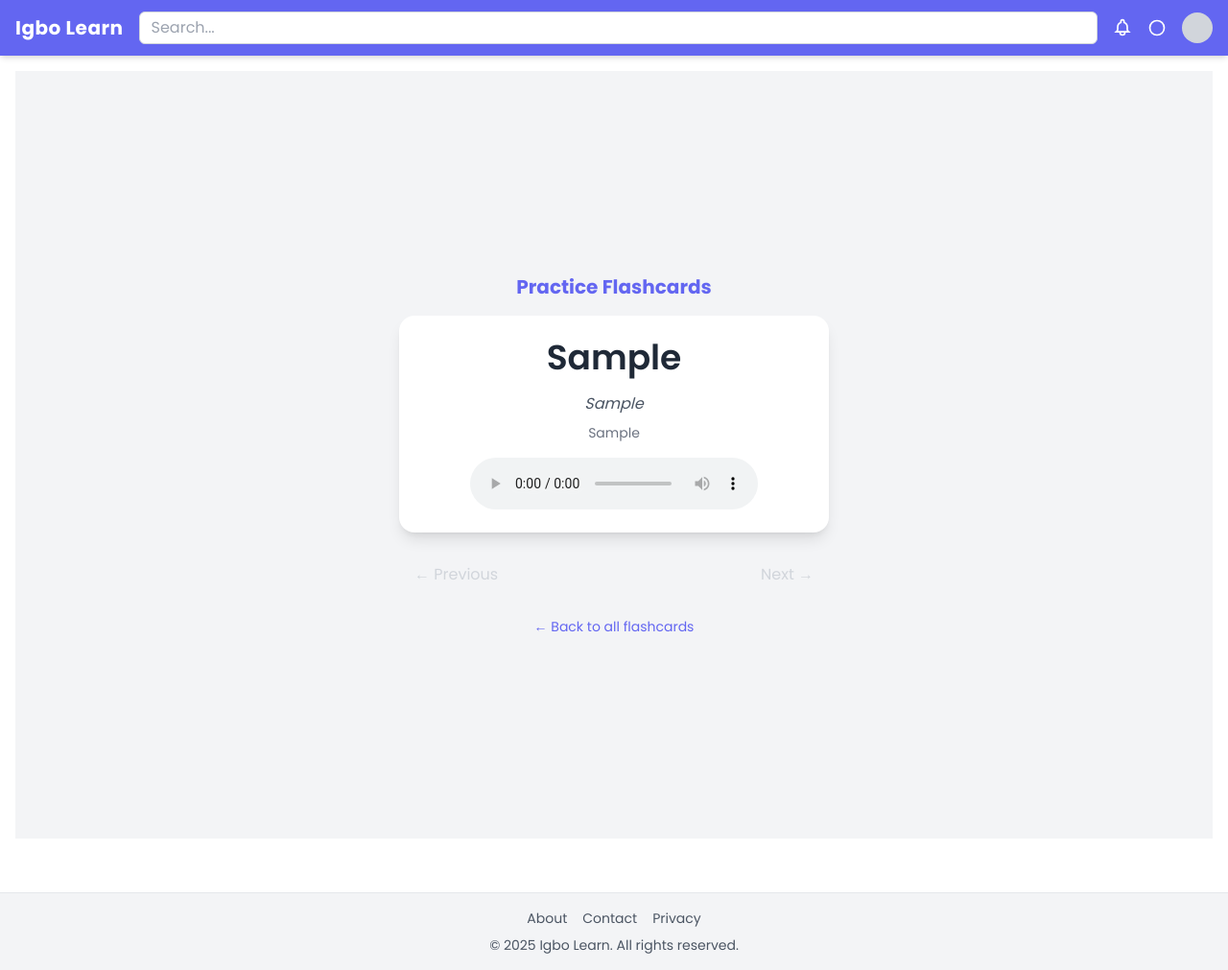
After one commit to inwosu11/igbo_learn, a Django app: page /flashcards/practice/ in a window 1280 px wide. The commit adds this page. Shown: the whole page at 96% size. Run offline with Django 4.2, Linux system fonts and the light colour scheme; tables that the repository leaves empty hold one stand-in row (values such as "Sample post"); style sheets or scripts are compiled from the project's sources.

Commit message:
Added rough draft of flashcard look

```diff
--- /dev/null
+++ b/vocab/templates/vocab/flashcard_practice.html
@@ -0,0 +1,43 @@
+{% extends 'base.html' %}
+{% block content %}
+<div class="min-h-screen flex flex-col justify-center items-center  bg-gray-100 px-4 py-12">
+    <h2 class="text-xl font-bold mb-4 text-primary">Practice Flashcards</h2>
+    <div class="w-full max-w-md bg-white rounded-2xl shadow-lg p-6 text-center relative">
+
+
+        <div class="text-4xl font-semibold text-gray-800 mb-4">
+            {{ word.word }}
+        </div>
+        <div class="text-md italic text-gray-600 mb-2">
+            {{ word.meaning }}
+        </div>
+        <div class="text-sm text-gray-500">{{ word.example_sentence }} </div>
+
+        {% if word.sound_file %}
+      <audio controls class="mt-4 mx-auto">
+        <source src="{{ word.sound_file.url }}" type="audio/mpeg">
+      </audio>
+    {% endif %}
+  </div>
+
+  <div class="flex justify-between w-full max-w-md mt-6">
+    {% if has_prev %}
+    <a href="{% url 'practice_flashcards' %}?index={{index|add:'-1'}}"class="bg-gray-300 hover:bg-gray-400 text-gray-800 font-semibold py-2 px-4 rounded-lg">
+        ← Previous
+    </a>
+    {% else %}
+      <span class="py-2 px-4 text-gray-300">← Previous</span>
+    {% endif %}
+
+    {% if has_next %}
+    <a href="{% url 'practice_flashcards' %}?index={{index|add:'1'}}"class="bg-indigo-500 hover:bg-indigo-600 text-white font-semibold py-2 px-4 rounded-lg">
+        Next →
+    </a>
+    {% else %}
+      <span class="py-2 px-4 text-gray-300">Next →</span>
+    {% endif %}
+</div>
+
+<a href="{% url 'flashcards' %}" class="text-sm text-primary mt-6 hover:underline">← Back to all flashcards</a>
+</div>
+{% endblock %}
--- a/vocab/templates/vocab/flashcards.html
+++ b/vocab/templates/vocab/flashcards.html
@@ -3,7 +3,11 @@
 {% block content %}
 <div class="min-h-screen bg-gray-100 py-10 px-4">
   <h1 class="text-3xl font-bold text-center mb-8">🧠 Igbo Flashcards</h1>
-
+    <div class="text-right mb-4">
+  <a href="{% url 'practice_flashcards' %}" class="inline-block bg-primary text-white px-4 py-2 rounded hover:bg-indigo-600">
+    🎯 Practice Mode
+  </a>
+</div>
   <div class="grid grid-cols-1 sm:grid-cols-2 lg:grid-cols-3 gap-6">
    <!-- Each Flashcard -->
     {% for word in words %}
--- a/vocab/urls.py
+++ b/vocab/urls.py
@@ -8,4 +8,5 @@ urlpatterns = [
     path('add-word/', views.create_igbo_word, name='add_word'),
     path('words/<slug:slug>/', views.word_detail, name='word_detail'),
     path('flashcards/', views.flashcards, name='flashcards'),
+    path('flashcards/practice/', views.practice_flashcards, name='practice_flashcards'),
 ]
--- a/vocab/views.py
+++ b/vocab/views.py
@@ -17,7 +17,7 @@ def alphabet_list(request):
     return render(request, 'vocab/alphabet_list.html', {'alphabets': alphabets})
 
 def flashcards(request):
-    words = list(IgboWord.objects.all())[:10]  # Get first 10 words for flashcard
+    words = list(IgboWord.objects.all())#[:10]  # Get first 10 words for flashcard
     random.shuffle(words) #optional: shuffle for randomness
     return render(request, 'vocab/flashcards.html', {'words': words})
 
@@ -39,3 +39,19 @@ def create_igbo_word(request):
 def word_detail(request, slug):
     word = get_object_or_404(IgboWord.objects.prefetch_related('dialect_words'), slug=slug)
     return render(request, 'vocab/word_detail.html', {'word':word})
+
+def practice_flashcards(request):
+    words = list(IgboWord.objects.all())
+    total = len(words)
+
+    index = int(request.GET.get('index', 0)) # default to first word
+    index = max(0, min(index, total - 1)) # keep in bounds
+
+    word = words[index]
+    context = {
+        'word': word,
+        'index': index,
+        'has_prev': index > 0,
+        'has_next': index < total - 1
+    }
+    return render(request, 'vocab/flashcard_practice.html', context)
```
